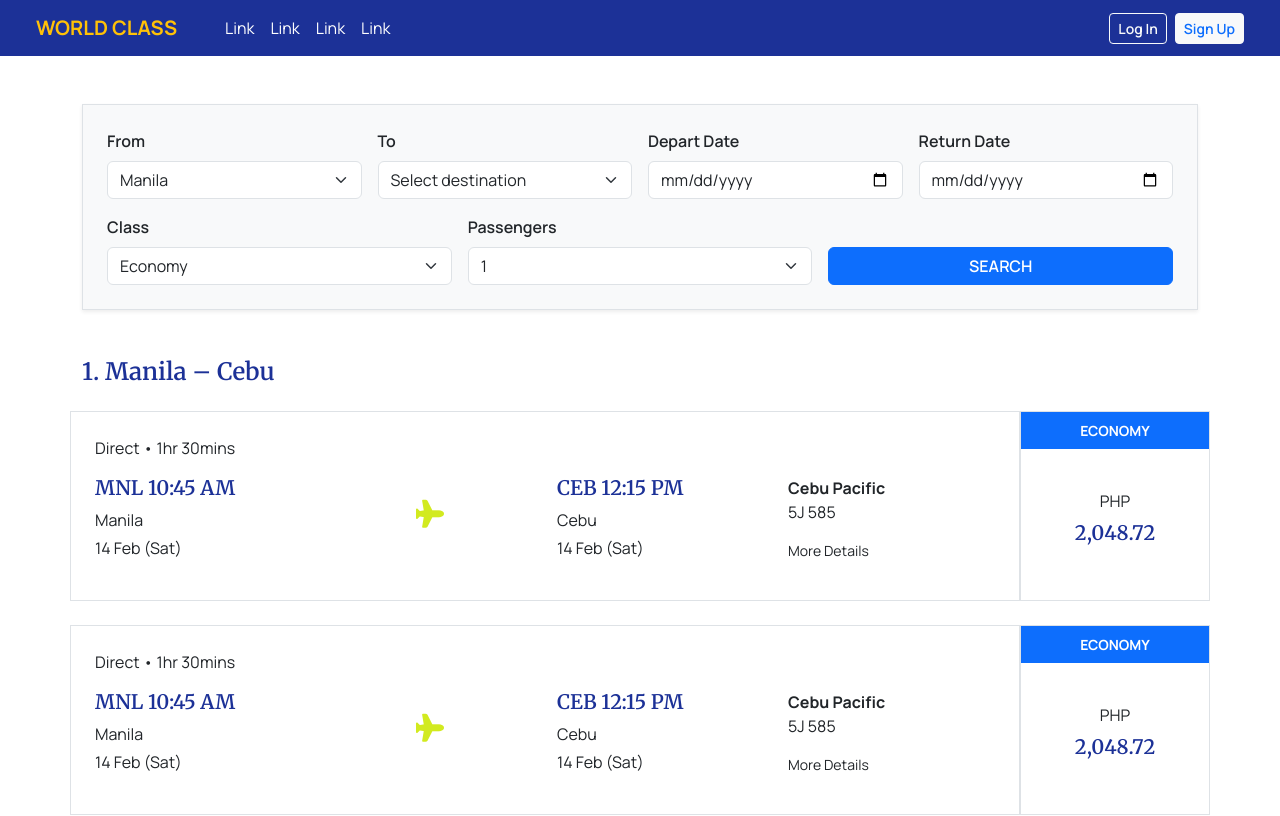
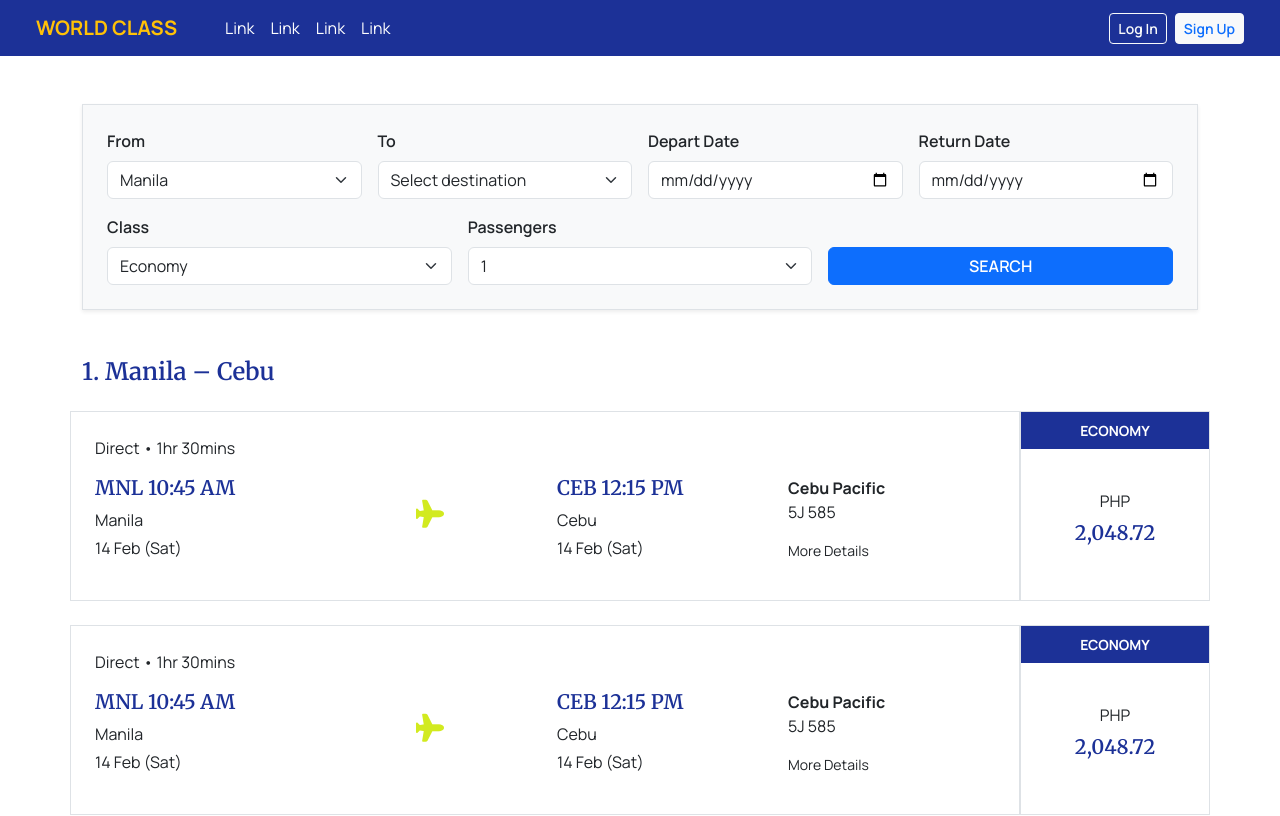
Before and after one commit to karlits-exe/flight-booking-app, a Vue app: page /results in a window 1280 px wide. Shown: the top 816 px of the page. Built offline with nearby package versions, Linux system fonts and the light colour scheme.

Commit message:
Add more pages

```diff
--- a/src/assets/main.css
+++ b/src/assets/main.css
@@ -28,12 +28,8 @@
   font-weight: 600 !important;
 }
 
-#nav {
-  background: #1C3197;
-}
-
-#footer {
-  background: #1C3197;
+.bg-primary {
+  background: #1C3197 !important;
 }
 
 /********* HOMEPAGE **********/
--- a/src/pages/Footer.vue
+++ b/src/pages/Footer.vue
@@ -1,5 +1,5 @@
 <template>
-	<footer id="footer" class="text-white py-5">
+	<footer id="footer" class="bg-primary text-white py-5">
       <div class="container">
         <div class="row">
 
--- a/src/pages/NavBar.vue
+++ b/src/pages/NavBar.vue
@@ -1,5 +1,5 @@
 <template>
-	<nav id="nav" class="navbar navbar-expand-lg navbar-dark px-4 sticky-top">
+	<nav id="nav" class="navbar navbar-expand-lg bg-primary px-4 sticky-top">
       <div class="container-fluid">
         <a class="navbar-brand fw-bold text-warning" href="/">WORLD CLASS</a>
 
```
